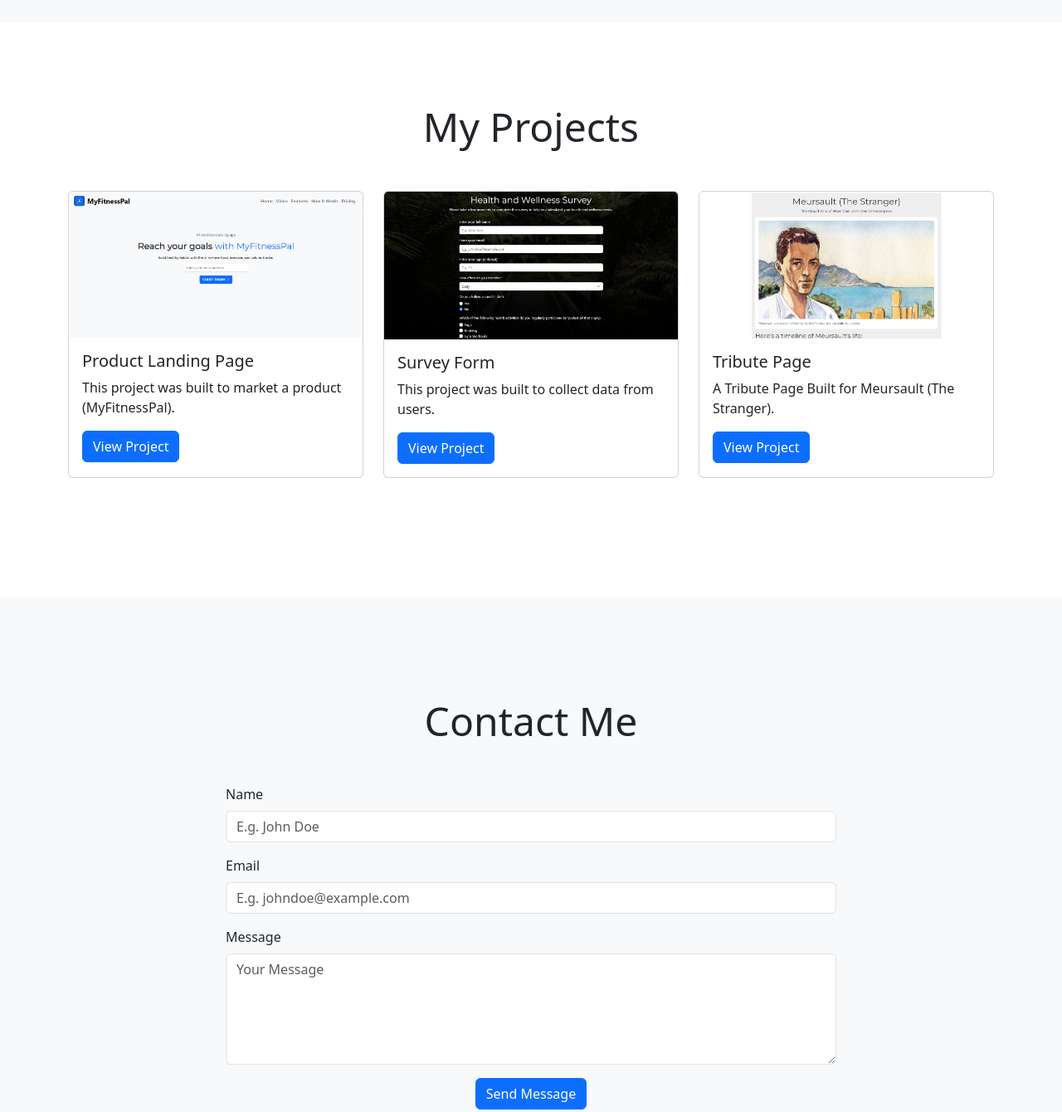
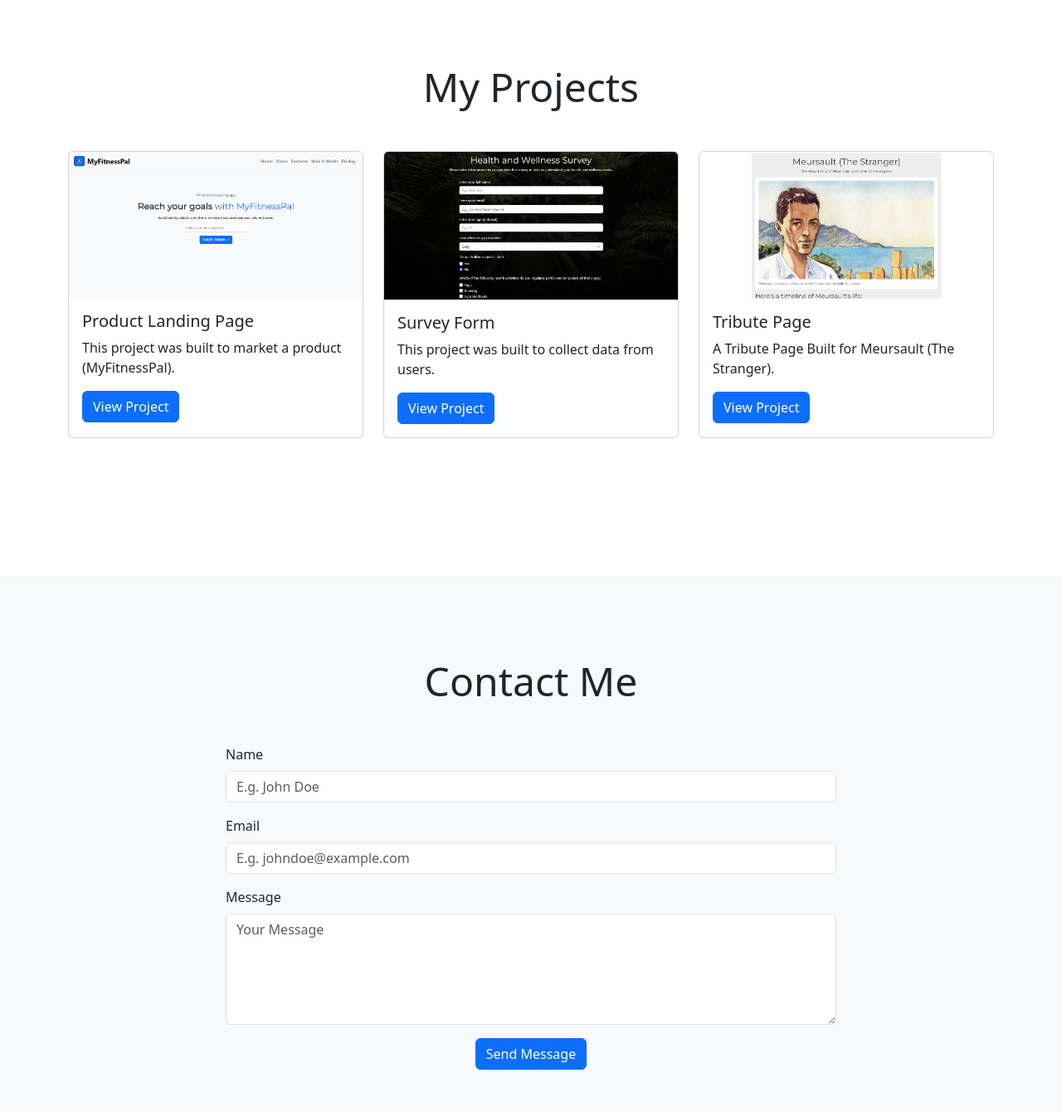
Before and after one commit to GDA0/personal-portfolio-webpage, a plain HTML site: page index.html in a window 1280 px wide. Shown: the part 820-2160 px from the top of the page at 83% size. Drawn offline with nearby package versions, Linux system fonts and the light colour scheme.

Commit message:
Make minor modification

```diff
--- a/index.html
+++ b/index.html
@@ -91,8 +91,8 @@
 					>
 				</div>
 			</section>
-			<section id="projects-section" class="my-5 py-5 bg-white">
-				<div class="container my-4 my-md-5 pb-4">
+			<section id="projects-section" class="bg-white py-5">
+				<div class="container my-5 pb-5">
 					<h2 class="text-center display-5 mb-5">My Projects</h2>
 					<div class="row">
 						<div class="col-md-4 mb-4">
@@ -166,8 +166,8 @@
 					</div>
 				</div>
 			</section>
-			<section id="contact-section" class="my-5 pt-5">
-				<div class="container mt-4">
+			<section id="contact-section" class="py-5">
+				<div class="container my-5">
 					<h2 class="text-center display-5 mb-5">Contact Me</h2>
 					<div class="row justify-content-center">
 						<div class="col-md-8">
```
